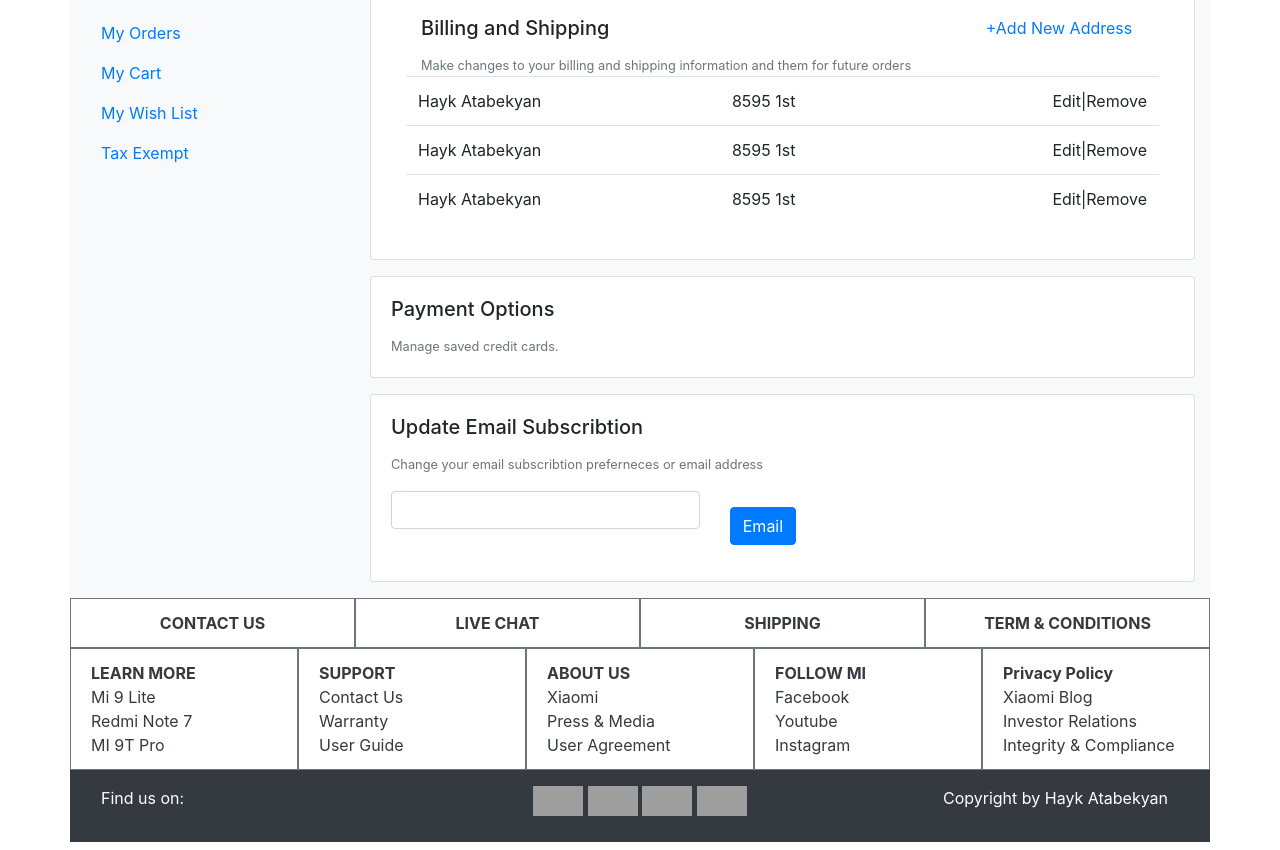
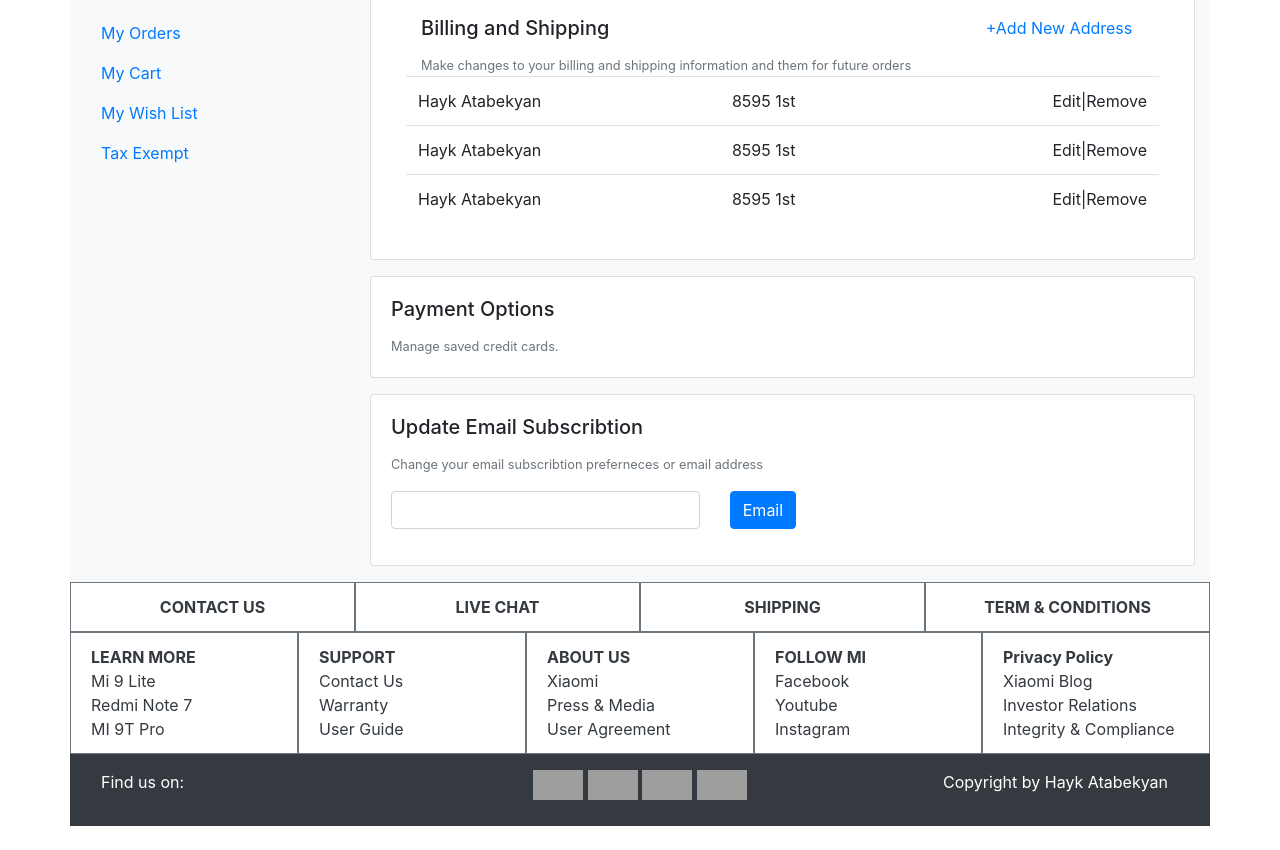
Before and after one commit to atabekyan1/xiaomi, a plain HTML site: page info.html in a window 1280 px wide. Shown: the part 636-1486 px from the top of the page. Drawn offline with nearby package versions, Linux system fonts and the light colour scheme; grey boxes are pictures that could not be loaded.

Commit message:
Add files via upload

```diff
--- a/info.html
+++ b/info.html
@@ -240,7 +240,7 @@
     <div class="col-lg-5">
       <input type="email" class="form-control" id="colFormLabel">
     </div>
-    <div class="col-lg-2 mt-3">
+    <div class="col-lg-2 mt-3 mt-lg-0">
       <button type="button" class="btn btn-primary">Email</button>
     </div>
   </div>
```
